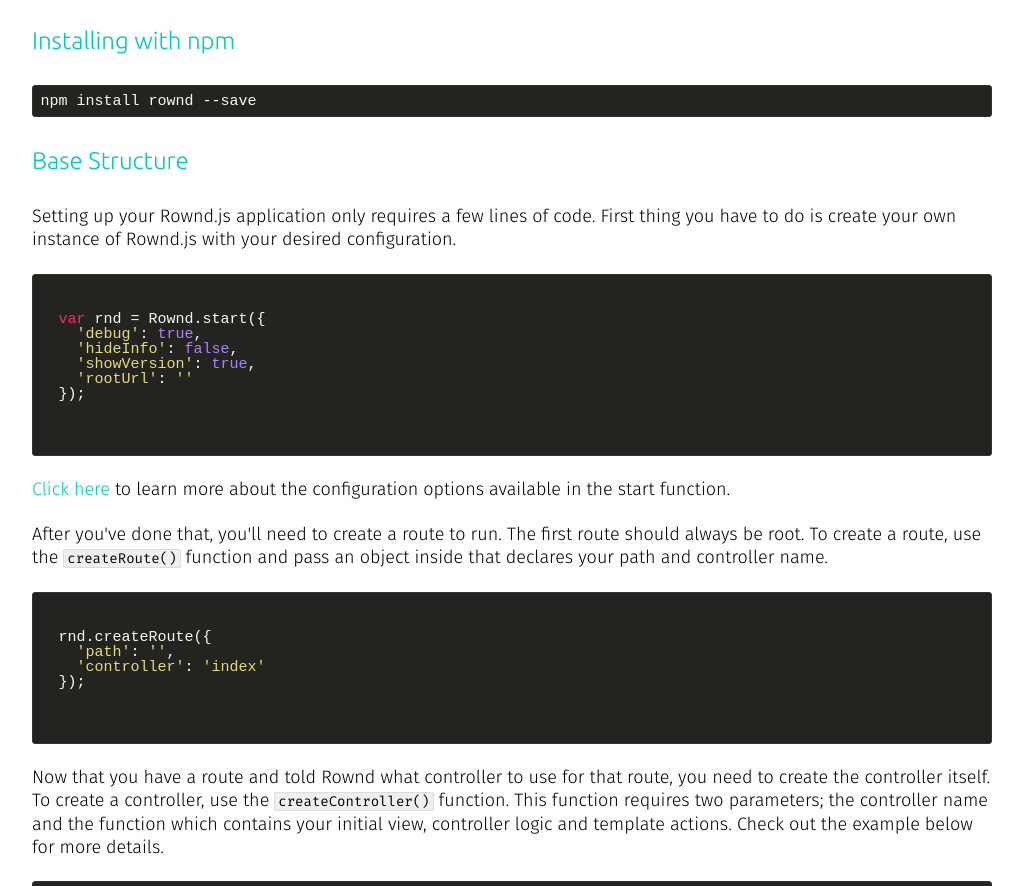
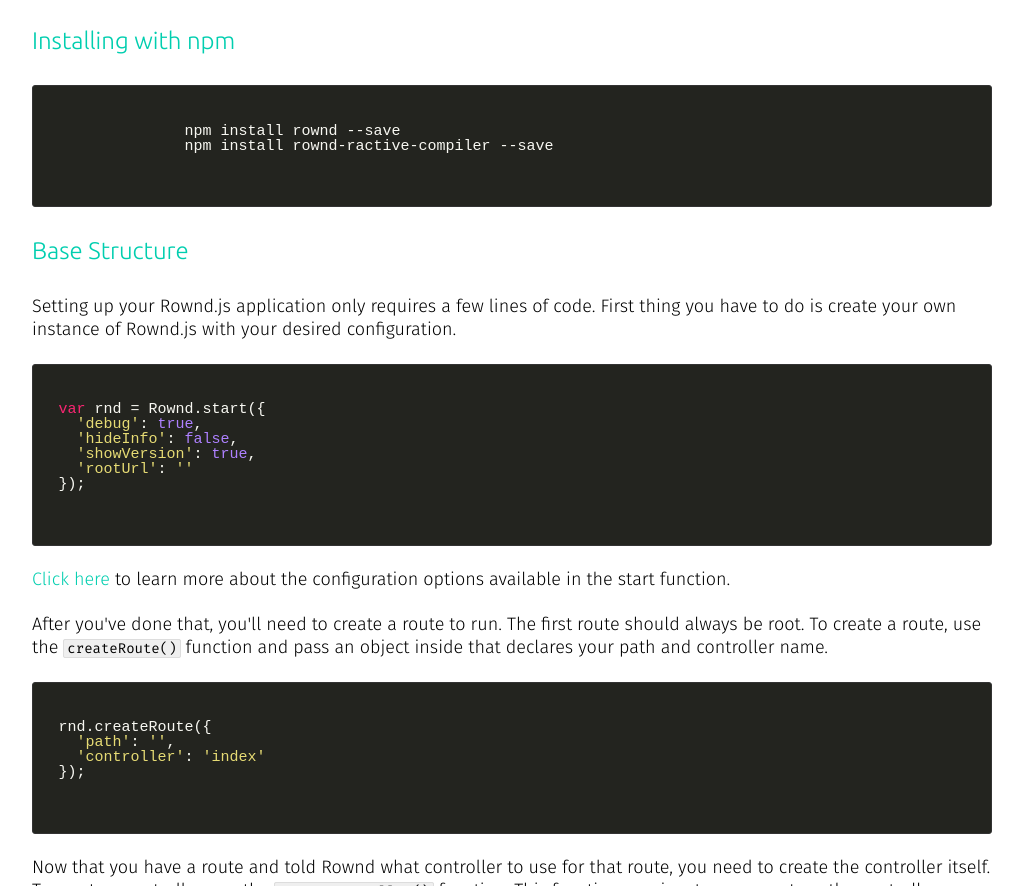
Before and after one commit to silverlight513/Rownd, a website: page index.html in a window 1280 px wide. Shown: the part 1311-2197 px from the top of the page, without its empty margins (128-1151 px from the left). Drawn offline with Linux system fonts and the light colour scheme; no server answers; a web font is replaced by a local one.

Commit message:
adding compiler to the docs

```diff
--- a/index.html
+++ b/index.html
@@ -95,7 +95,12 @@
         <div id="install">
           <h4>Installing with npm</h4>
           <p>
-            <pre><code class="shell">npm install rownd --save</code></pre>
+            <pre>
+              <code class="shell">
+                npm install rownd --save
+                npm install rownd-ractive-compiler --save
+              </code>
+            </pre>
           </p>
         </div>
         <div id="base-structure">
```
